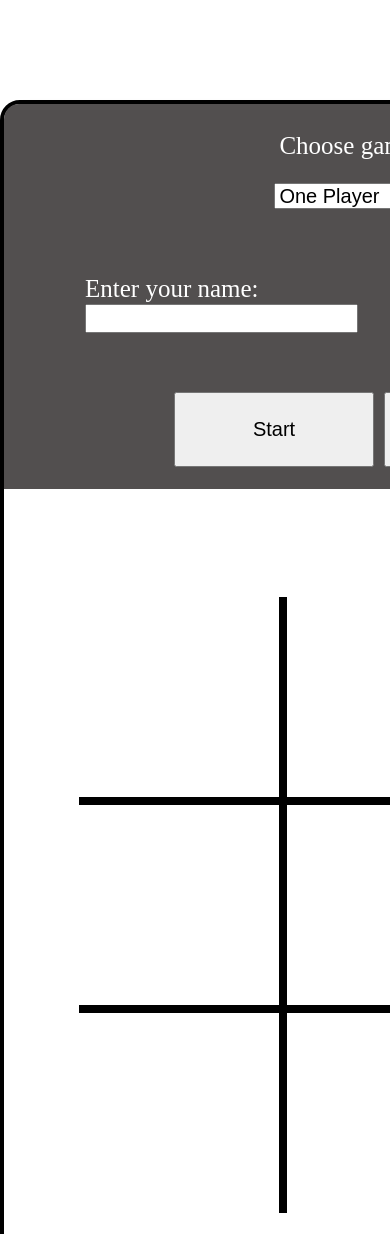
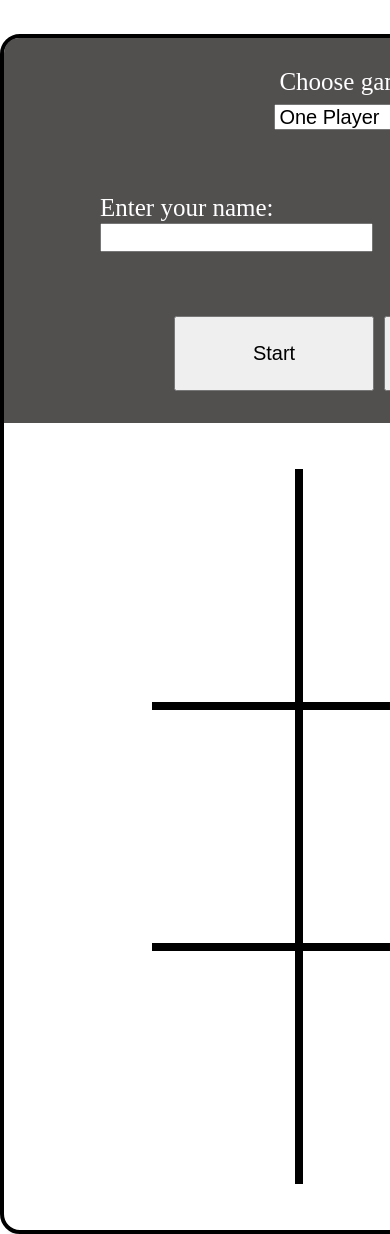
Before and after one commit to jbey20/tictactoe, a plain HTML site: page index.html in a window 390 px wide. Shown: the top 1234 px of the page. Drawn offline with Linux system fonts and the light colour scheme.

Commit message:
Worked on responsiveness in desktop layout, added AI support for clicking resetmid game

```diff
--- a/scripts.js
+++ b/scripts.js
@@ -257,6 +257,7 @@ function winning(board, player){
     moveCounter = 0;
     displayController.emptyGrid();
     displayController.deinitialize();
+    AI.stop();
   };
 
   return {
--- a/styles.css
+++ b/styles.css
@@ -1,3 +1,7 @@
+
+* {
+  box-sizing: border-box;
+}
 
 header {
   background-color: rgb(82, 79, 79);
@@ -59,10 +63,12 @@ select {
 }
 
 body {
-  margin: 100px auto 100px auto;
+  margin: 4vh auto 4vh auto;
+  width: 90vw;
+  height: 90vh;
   max-width: 1500px;
   max-height: 2000px;
-  min-height: 1000px;
+  /*! min-height: 1000px; */
   border: 4px solid black;
   border-radius: 20px;
   display: flex;
@@ -78,26 +84,26 @@ body {
     'zero one two'
     'three four five'
     'six seven eight';
-  height: 600px;
-  width: 600px;
+  height: 60%;
+  width: 60%;
   margin: auto;
+  /*! padding: 2%; */
 }
 
 .boardCell {
   /* border: 8px solid black; */
   color: black;
-  height: 200px;
-  width: 200px;
+  height: 100%;
+  width: 100%;
   font-size: rem;
   font-family: Arial;
   font-size: 10em;
-  line-height: 200px;
+  line-height: 60%;
   text-align: center;
 }
 
 .boardCell:hover {
   background-color: rgb(166, 204, 166);
-
 }
 
 #player-boxes {
```
